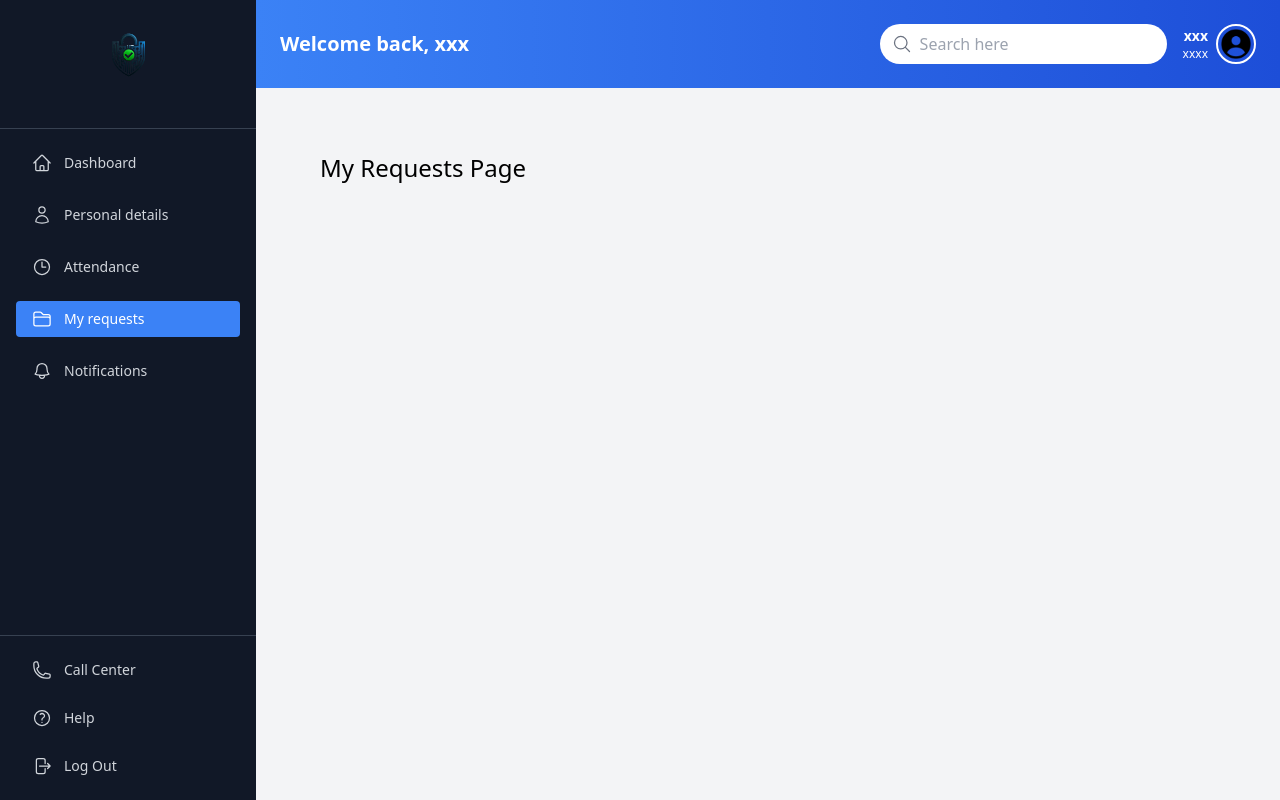
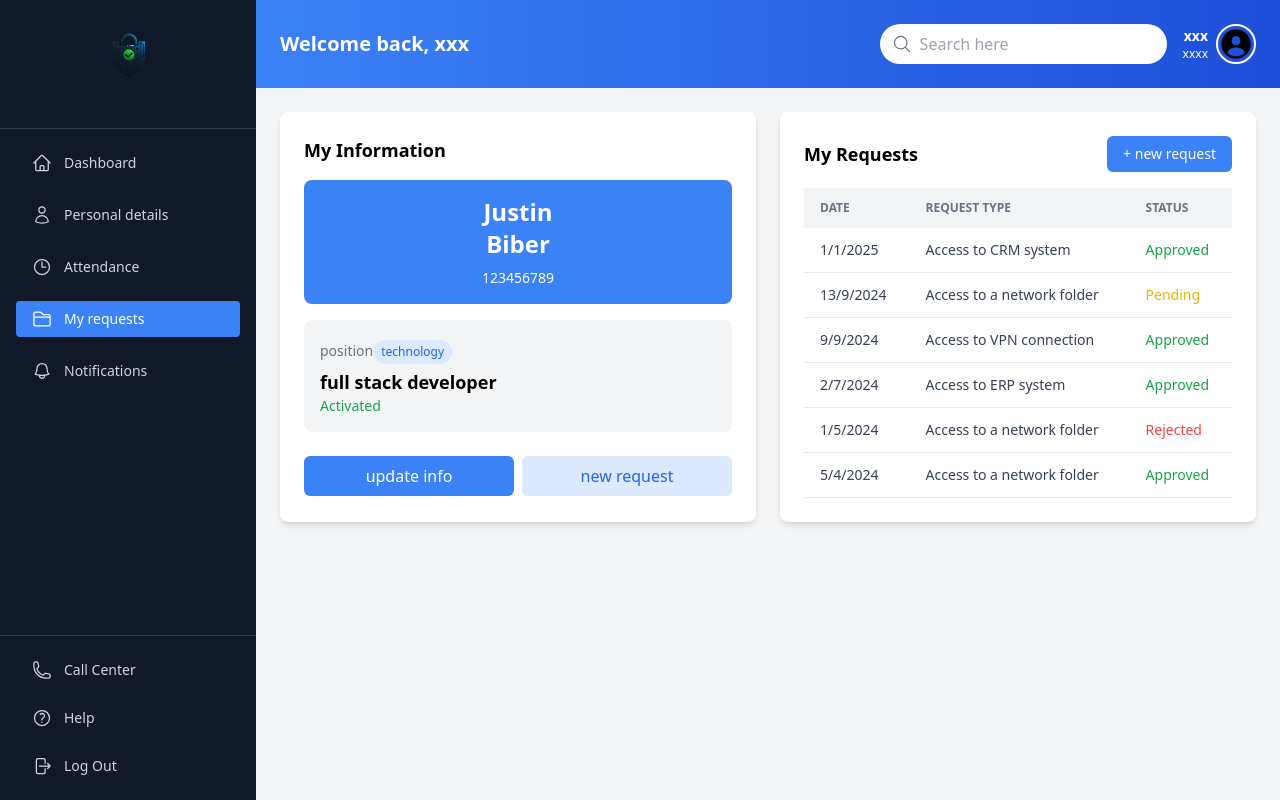
Before and after one commit to yael201062/IDM, a React (Vite) app in the folder client/: page /my-requests in a window 1280 px wide. Built offline with nearby package versions, Linux system fonts and the light colour scheme.

Commit message:
my requests

```diff
--- a/client/src/App.tsx
+++ b/client/src/App.tsx
@@ -4,8 +4,8 @@ import Dashboard from './pages/Dashboard'
 import PersonalDetails from './pages/PersonalDetails'
 import { Routes, Route } from 'react-router-dom'
 import Login from './pages/Login'
-import WorkerLayout from './layouts/WorkerLayout'
 import Attendance from './pages/Attendance'
+import MyRequests from './pages/MyRequests'
 
 const Placeholder = ({ title }: { title: string }) => (
   <div className="p-10 text-2xl">{title}</div>
@@ -18,11 +18,11 @@ const App: React.FC = () => {
       <Route path="/login" element={<Login />} />
 
       {/* Routes עם תפריט צד ולייאאוט */}
-      <Route element={<WorkerLayout />}>
+      <Route element={<LayoutSelector />}>
         <Route path="/" element={<Dashboard />} />
         <Route path="/personal-details" element={<PersonalDetails />} />
         <Route path="/attendance" element={<Attendance />} />
-        <Route path="/my-requests" element={<Placeholder title="My Requests Page" />} />
+        <Route path="/my-requests" element={<MyRequests />} />
         <Route path="/notifications" element={<Placeholder title="Notifications Page" />} />
         <Route path="/call-center" element={<Placeholder title="Call Center Page" />} />
         <Route path="/help" element={<Placeholder title="Help Page" />} />
--- /dev/null
+++ b/client/src/pages/MyRequests.tsx
@@ -0,0 +1,101 @@
+import React from 'react'
+
+const user = {
+  name: 'Justin',
+  lastName: 'Biber',
+  id: '123456789',
+  department: 'technology',
+  role: 'full stack developer',
+  status: 'Activated',
+}
+
+const requests = [
+  { date: '1/1/2025', type: 'Access to CRM system', status: 'approved' },
+  { date: '13/9/2024', type: 'Access to a network folder', status: 'pending' },
+  { date: '9/9/2024', type: 'Access to VPN connection', status: 'approved' },
+  { date: '2/7/2024', type: 'Access to ERP system', status: 'approved' },
+  { date: '1/5/2024', type: 'Access to a network folder', status: 'rejected' },
+  { date: '5/4/2024', type: 'Access to a network folder', status: 'approved' },
+]
+
+const MyRequests: React.FC = () => {
+  return (
+    <div className="grid grid-cols-1 md:grid-cols-2 gap-6">
+      {/* Info Card */}
+      <div className="bg-white p-6 rounded-lg shadow-md space-y-4">
+        <h2 className="text-lg font-semibold mb-2">My Information</h2>
+
+        <div className="bg-blue-500 text-white p-4 rounded-lg text-center">
+          <p className="text-2xl font-bold">{user.name}</p>
+          <p className="text-2xl font-bold">{user.lastName}</p>
+          <p className="text-sm mt-2">{user.id}</p>
+        </div>
+
+        <div className="bg-gray-100 rounded-lg p-4 space-y-2 text-sm">
+          <div>
+            <span className="font-medium text-gray-500">position</span>
+            <div className="mt-1 inline-block bg-blue-100 text-blue-600 px-2 py-1 rounded-full text-xs">
+              {user.department}
+            </div>
+            <div className="text-lg font-semibold mt-1">{user.role}</div>
+            <div className="text-green-600 text-sm">{user.status}</div>
+          </div>
+        </div>
+
+        <div className="flex gap-2 pt-2">
+          <button className="bg-blue-500 text-white px-4 py-2 rounded-md hover:bg-blue-600 transition w-full">
+            update info
+          </button>
+          <button className="bg-blue-100 text-blue-600 px-4 py-2 rounded-md hover:bg-blue-200 transition w-full">
+            new request
+          </button>
+        </div>
+      </div>
+
+      {/* Requests Table */}
+      <div className="bg-white p-6 rounded-lg shadow-md">
+        <div className="flex justify-between items-center mb-4">
+          <h2 className="text-lg font-semibold">My Requests</h2>
+          <button className="bg-blue-500 text-white px-4 py-2 rounded-md hover:bg-blue-600 transition text-sm">
+            + new request
+          </button>
+        </div>
+
+        <div className="overflow-x-auto">
+          <table className="min-w-full text-sm text-left text-gray-700">
+            <thead className="bg-gray-100 text-gray-500 uppercase text-xs">
+              <tr>
+                <th className="px-4 py-3">Date</th>
+                <th className="px-4 py-3">Request type</th>
+                <th className="px-4 py-3">Status</th>
+              </tr>
+            </thead>
+            <tbody>
+              {requests.map((r, i) => (
+                <tr key={i} className="border-b hover:bg-gray-50">
+                  <td className="px-4 py-3">{r.date}</td>
+                  <td className="px-4 py-3">{r.type}</td>
+                  <td className="px-4 py-3">
+                    <span
+                      className={`capitalize font-medium ${
+                        r.status === 'approved'
+                          ? 'text-green-600'
+                          : r.status === 'pending'
+                          ? 'text-yellow-500'
+                          : 'text-red-500'
+                      }`}
+                    >
+                      {r.status}
+                    </span>
+                  </td>
+                </tr>
+              ))}
+            </tbody>
+          </table>
+        </div>
+      </div>
+    </div>
+  )
+}
+
+export default MyRequests
```
